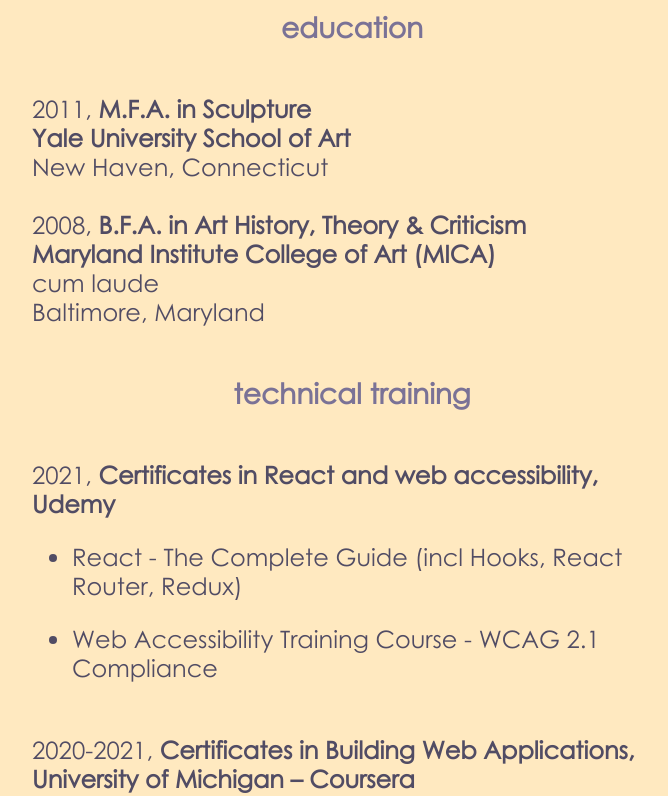
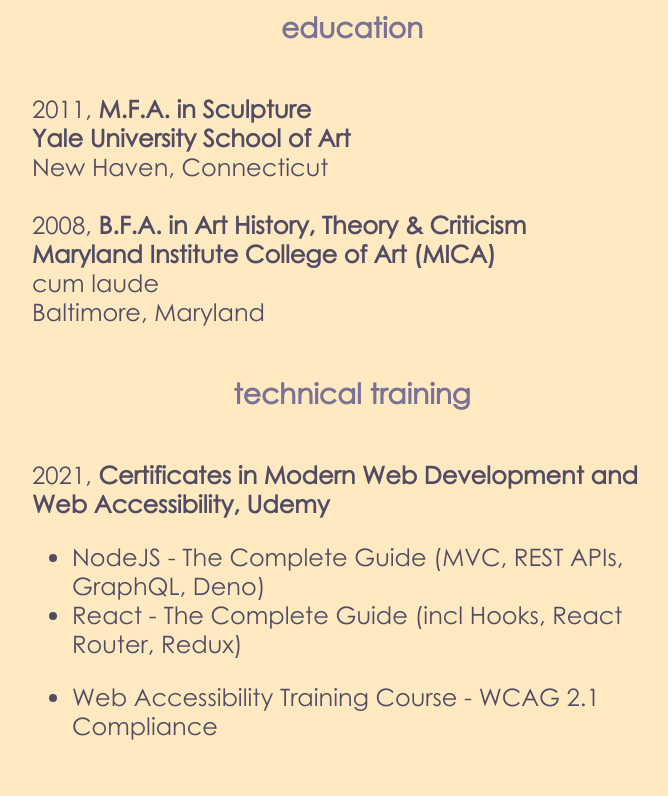
Before and after one commit to stephendewyer/stephendewyerwebwork, a Next.js app: page /about in a window 1280 px wide. Shown: the part 1826-2622 px from the top of the page, without its empty margins (288-956 px from the left). Built offline with nearby package versions, Linux system fonts and the light colour scheme.

Commit message:
adding navigation fix and Node.js certification

```diff
--- a/components/layout/Layout.js
+++ b/components/layout/Layout.js
@@ -19,7 +19,8 @@
         this.setState({sideDrawerOpen: false});
     }
 
-    closeSliderHandler = () => {
+    linkClickHandler = () => {
+        console.log('link has been clicked');
         this.setState({sideDrawerOpen: false});
     }
 
@@ -33,11 +34,12 @@
         return (
             <div>
                 <MainNavigation drawerClickHandler={this.drawerToggleClickHandler} />
-                <SideDrawer show={this.state.sideDrawerOpen} />
+                <SideDrawer show={this.state.sideDrawerOpen} click={this.linkClickHandler} />
                 {backdrop}
                 <Container />
             </div>
         )
+
     }
 
 }
--- a/components/layout/SideDrawer/SideDrawer.js
+++ b/components/layout/SideDrawer/SideDrawer.js
@@ -80,13 +80,12 @@
     );
 };
 
-
 const sideDrawer = props => {
 
     return (
 
        <nav className={(props.show) ? styles.side_drawer_open : styles.side_drawer}>
-            <div className={styles.grid_container}>
+            <div className={styles.grid_container} onClick={props.click}>
                 <div className={styles.grid_item} >
                     <AboutLink />
                 </div>
--- a/pages/about/index.js
+++ b/pages/about/index.js
@@ -57,8 +57,11 @@
                     technical training
                 </div>
                 <div className={classes.profile_paragraphs}>
-                    2021, <span style={{fontWeight: "bold"}} >Certificates in React and web accessibility, Udemy</span>
+                    2021, <span style={{fontWeight: "bold"}} >Certificates in Modern Web Development and Web Accessibility, Udemy</span>
                     <ul>
+                        <li>
+                            NodeJS - The Complete Guide (MVC, REST APIs, GraphQL, Deno)
+                        </li>
                         <li>
                             React - The Complete Guide (incl Hooks, React Router, Redux)
                         </li>
```
